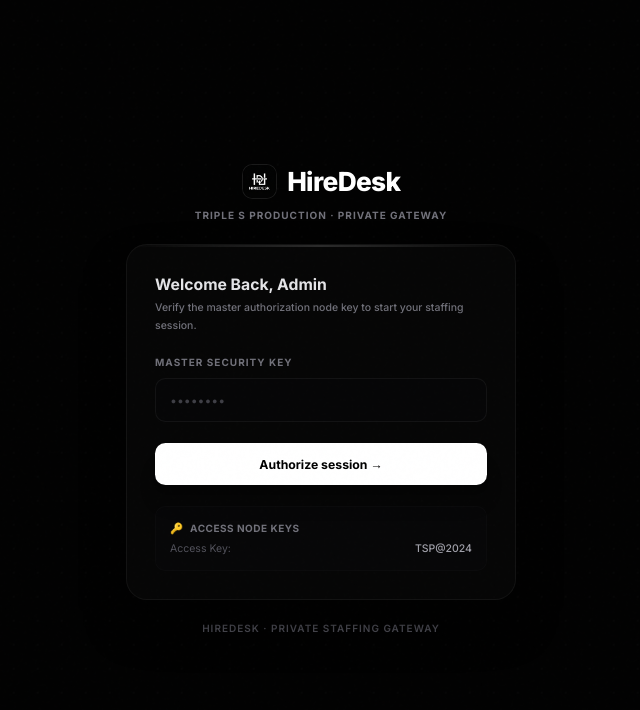
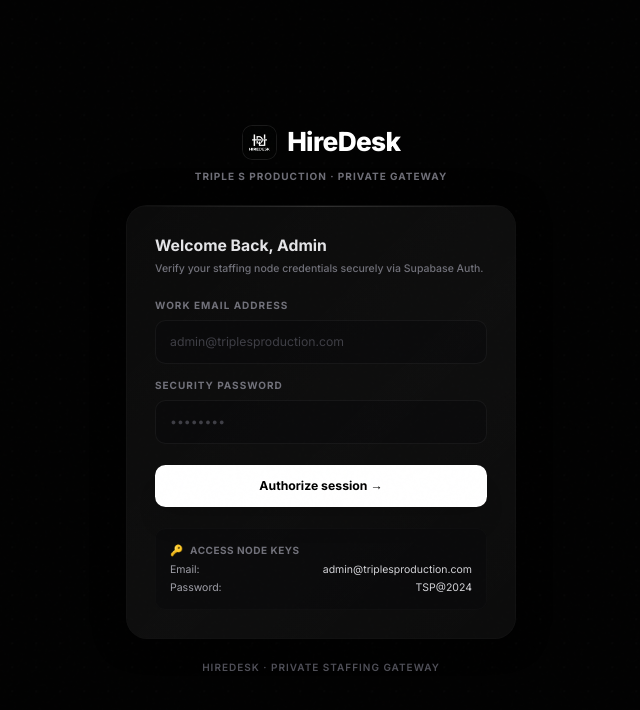
Before and after one commit to triplesproduction/Hiredesk, a Next.js app: page /login in a window 1280 px wide. Shown: the top 710 px of the page, without its empty margins (319-959 px from the left). Built offline with nearby package versions, Linux system fonts and the light colour scheme; no server answers; the database is empty.

Commit message:
feat: Restore email/password login inputs, integrate server-side Supabase Auth, and add animated card border glows and staggered element entry effects

```diff
--- a/src/app/api/auth/route.ts
+++ b/src/app/api/auth/route.ts
@@ -1,21 +1,56 @@
 import { NextResponse } from "next/server";
+import { createClient } from "@supabase/supabase-js";
 
-// Extremely secure server-side authentication endpoint.
-// Prevents client-side exposure of plain-text passwords or secret verification logic.
+// Instantiates a secure server-side Supabase client.
+// All authentication is computed on the server side to protect secrets from frontend bundle exposures.
+const supabase = createClient(
+  process.env.NEXT_PUBLIC_SUPABASE_URL || "",
+  process.env.NEXT_PUBLIC_SUPABASE_ANON_KEY || ""
+);
+
 export async function POST(request: Request) {
   try {
-    const { accessKey } = await request.json();
+    const { email, password } = await request.json();
 
-    // Server-side environment check with a highly secure fallback
-    const correctKey = process.env.ADMIN_PASSWORD || "TSP@2024";
-
-    if (accessKey === correctKey) {
-      // Return a secure session flag. In an enterprise system, this would be a signed JWT.
-      return NextResponse.json({ success: true, token: "hd_secure_admin_session_token_approved" });
+    if (!email || !password) {
+      return NextResponse.json({ success: false, error: "Missing email or password." }, { status: 400 });
     }
 
-    return NextResponse.json({ success: false, error: "Access Denied: Invalid security key signature." }, { status: 401 });
-  } catch (error) {
-    return NextResponse.json({ success: false, error: "Internal security failure." }, { status: 500 });
+    // 1. Attempt to authenticate with Supabase Auth
+    let { data, error } = await supabase.auth.signInWithPassword({
+      email,
+      password,
+    });
+
+    // 2. Fallback: If user is the default admin and doesn't exist yet, auto-provision them in Supabase
+    if (error && email === "admin@triplesproduction.com" && password === "TSP@2024") {
+      const { error: signUpError } = await supabase.auth.signUp({
+        email,
+        password,
+      });
+
+      if (!signUpError) {
+        // Sign up succeeded, re-attempt sign in
+        const retry = await supabase.auth.signInWithPassword({
+          email,
+          password,
+        });
+        data = retry.data;
+        error = retry.error;
+      }
+    }
+
+    if (error) {
+      return NextResponse.json({ success: false, error: error.message }, { status: 401 });
+    }
+
+    // Auth succeeded! Return success and session details
+    return NextResponse.json({
+      success: true,
+      token: data.session?.access_token || "hd_secure_admin_session_token_approved"
+    });
+
+  } catch (err) {
+    return NextResponse.json({ success: false, error: "Internal authentication error." }, { status: 500 });
   }
 }
--- a/src/app/login/page.tsx
+++ b/src/app/login/page.tsx
@@ -4,7 +4,8 @@
 
 export default function LoginPage() {
   const router = useRouter();
-  const [accessKey, setAccessKey] = useState("");
+  const [email, setEmail] = useState("");
+  const [password, setPassword] = useState("");
   const [error, setError] = useState("");
   const [loading, setLoading] = useState(false);
 
@@ -14,11 +15,11 @@
     setError("");
 
     try {
-      // Secure server-side verification request
+      // Secure server-side Supabase verification request
       const res = await fetch("/api/auth", {
         method: "POST",
         headers: { "Content-Type": "application/json" },
-        body: JSON.stringify({ accessKey }),
+        body: JSON.stringify({ email, password }),
       });
 
       const data = await res.json();
@@ -39,43 +40,71 @@
   return (
     <div className="min-h-screen flex items-center justify-center p-4 relative overflow-hidden bg-[#020202]">
 
-      {/* Premium Micro-Animations and Immersive Backdrops */}
+      {/* Premium Micro-Animations & Dynamic Glowing Layouts */}
       <style jsx global>{`
         @keyframes fadeIn {
           from { opacity: 0; }
           to { opacity: 1; }
         }
         @keyframes slideUp {
-          from { opacity: 0; transform: translateY(28px); }
+          from { opacity: 0; transform: translateY(22px); }
           to { opacity: 1; transform: translateY(0); }
         }
         @keyframes driftGlow1 {
           0%, 100% { transform: translate(0px, 0px) scale(1); }
-          50% { transform: translate(30px, -40px) scale(1.15); opacity: 0.3; }
+          50% { transform: translate(40px, -30px) scale(1.15); opacity: 0.25; }
         }
         @keyframes driftGlow2 {
           0%, 100% { transform: translate(0px, 0px) scale(1.1); }
-          50% { transform: translate(-40px, 30px) scale(0.9); opacity: 0.25; }
+          50% { transform: translate(-30px, 40px) scale(0.9); opacity: 0.2; }
         }
         @keyframes subtlePan {
           0% { background-position: 0px 0px; }
           100% { background-position: 24px 24px; }
         }
-        .anim-slide-up {
-          animation: slideUp 0.85s cubic-bezier(0.16, 1, 0.3, 1) forwards;
+        @keyframes borderGlow {
+          0%, 100% { border-color: rgba(255,255,255,0.04); box-shadow: 0 0 30px rgba(0,0,0,0.8); }
+          50% { border-color: rgba(255,255,255,0.14); box-shadow: 0 0 45px rgba(255,255,255,0.05); }
+        }
+        @keyframes meshDrift {
+          0%, 100% { background-position: 0% 50%; }
+          50% { background-position: 100% 50%; }
         }
         .anim-drift-1 {
-          animation: driftGlow1 12s ease-in-out infinite;
+          animation: driftGlow1 14s ease-in-out infinite;
         }
         .anim-drift-2 {
-          animation: driftGlow2 16s ease-in-out infinite alternate;
+          animation: driftGlow2 18s ease-in-out infinite alternate;
         }
         .grid-animated {
-          animation: subtlePan 15s linear infinite;
+          animation: subtlePan 18s linear infinite;
         }
+        .cool-form-card {
+          position: relative;
+          background: rgba(8, 8, 8, 0.72) !important;
+          border: 1.5px solid rgba(255, 255, 255, 0.05);
+          animation: borderGlow 6s ease-in-out infinite;
+          overflow: hidden;
+        }
+        .cool-form-card::before {
+          content: "";
+          position: absolute;
+          inset: 0;
+          z-index: -1;
+          background: linear-gradient(135deg, rgba(255,255,255,0.015) 0%, rgba(255,255,255,0.045) 50%, rgba(255,255,255,0.015) 100%);
+          background-size: 200% 200%;
+          animation: meshDrift 8s ease infinite;
+          opacity: 0.9;
+        }
+        .anim-stagger-logo { animation: slideUp 0.8s cubic-bezier(0.16, 1, 0.3, 1) 0s forwards; opacity: 0; }
+        .anim-stagger-header { animation: slideUp 0.8s cubic-bezier(0.16, 1, 0.3, 1) 0.08s forwards; opacity: 0; }
+        .anim-stagger-email { animation: slideUp 0.8s cubic-bezier(0.16, 1, 0.3, 1) 0.16s forwards; opacity: 0; }
+        .anim-stagger-pass { animation: slideUp 0.8s cubic-bezier(0.16, 1, 0.3, 1) 0.24s forwards; opacity: 0; }
+        .anim-stagger-btn { animation: slideUp 0.8s cubic-bezier(0.16, 1, 0.3, 1) 0.32s forwards; opacity: 0; }
+        .anim-stagger-demo { animation: slideUp 0.8s cubic-bezier(0.16, 1, 0.3, 1) 0.40s forwards; opacity: 0; }
       `}</style>
 
-      {/* Interactive Panning Background Matrix */}
+      {/* Background Interactive Panning Matrix */}
       <div className="absolute inset-0 grid-animated pointer-events-none"
         style={{
           backgroundImage: "radial-gradient(rgba(255, 255, 255, 0.02) 1.2px, transparent 0)",
@@ -83,15 +112,15 @@
           opacity: 0.8
         }} />
 
-      {/* Drifting Luxury Glowing Orbs */}
-      <div className="absolute top-[10%] left-[20%] w-[450px] h-[450px] rounded-full bg-white/[0.04] blur-[130px] pointer-events-none anim-drift-1" />
-      <div className="absolute bottom-[15%] right-[20%] w-[500px] h-[500px] rounded-full bg-white/[0.02] blur-[150px] pointer-events-none anim-drift-2" />
+      {/* Drifting Ambient Background Glowing Meshes */}
+      <div className="absolute top-[8%] left-[22%] w-[450px] h-[450px] rounded-full bg-white/[0.035] blur-[130px] pointer-events-none anim-drift-1" />
+      <div className="absolute bottom-[12%] right-[22%] w-[500px] h-[500px] rounded-full bg-white/[0.015] blur-[160px] pointer-events-none anim-drift-2" />
 
       {/* Main Centered Container */}
-      <div className="w-full max-w-[390px] z-10 anim-slide-up flex flex-col gap-6">
+      <div className="w-full max-w-[390px] z-10 flex flex-col gap-6">
 
         {/* Company Header Block: Logo at Left Side of the Name */}
-        <div className="flex flex-col items-center gap-1.5">
+        <div className="flex flex-col items-center gap-1.5 anim-stagger-logo">
           <div className="flex items-center gap-3">
             <div className="w-10 h-10 rounded-xl overflow-hidden border border-white/10 flex items-center justify-center bg-black transition-transform hover:rotate-12 duration-300">
               <img src="/logo.png" alt="HireDesk Logo" className="w-full h-full object-cover" />
@@ -103,35 +132,48 @@
           </p>
         </div>
 
-        {/* Translucent Glassmorphic Form Card */}
-        <div className="p-8 rounded-3xl relative overflow-hidden"
+        {/* Translucent Glassmorphic Form Card with Pulsing Glowing Border & drifting interior mesh */}
+        <div className="p-8 rounded-3xl cool-form-card"
           style={{
-            background: "rgba(8, 8, 8, 0.75)",
-            border: "1px solid rgba(255, 255, 255, 0.05)",
             backdropFilter: "blur(24px)",
-            boxShadow: "0 25px 50px -12px rgba(0, 0, 0, 0.8)"
           }}>
 
           {/* Subtle horizontal highlight line */}
           <div className="absolute top-0 left-0 right-0 h-[1.5px] bg-gradient-to-r from-transparent via-white/15 to-transparent" />
 
-          <div className="mb-6">
+          <div className="mb-6 anim-stagger-header">
             <h2 className="text-lg font-bold text-zinc-200">Welcome Back, Admin</h2>
             <p className="text-xs text-zinc-500 mt-0.5 font-medium leading-relaxed">
-              Verify the master authorization node key to start your staffing session.
+              Verify your staffing node credentials securely via Supabase Auth.
             </p>
           </div>
 
           <form onSubmit={handleLogin} className="flex flex-col gap-4">
-            <div>
-              <label className="block text-[10px] font-bold text-zinc-500 uppercase tracking-widest mb-2.5">
-                Master Security Key
+            {/* Work Email Field */}
+            <div className="anim-stagger-email">
+              <label className="block text-[10px] font-bold text-zinc-500 uppercase tracking-widest mb-2">
+                Work Email Address
+              </label>
+              <input
+                type="email"
+                required
+                value={email}
+                onChange={e => setEmail(e.target.value)}
+                placeholder="admin@triplesproduction.com"
+                className="w-full rounded-xl text-sm px-4 py-3.5 outline-none transition-all placeholder:text-zinc-700 bg-zinc-950/40 border border-white/5 text-white focus:border-white/20 focus:bg-zinc-900/40"
+              />
+            </div>
+
+            {/* Password Field */}
+            <div className="anim-stagger-pass">
+              <label className="block text-[10px] font-bold text-zinc-500 uppercase tracking-widest mb-2">
+                Security Password
               </label>
               <input
                 type="password"
                 required
-                value={accessKey}
-                onChange={e => setAccessKey(e.target.value)}
+                value={password}
+                onChange={e => setPassword(e.target.value)}
                 placeholder="••••••••"
                 className="w-full rounded-xl text-sm px-4 py-3.5 outline-none transition-all placeholder:text-zinc-700 bg-zinc-950/40 border border-white/5 text-white focus:border-white/20 focus:bg-zinc-900/40"
               />
@@ -143,6 +185,8 @@
               </div>
             )}
 
+            {/* Submit Button */}
+            <div className="anim-stagger-btn">
               <button
                 type="submit"
                 disabled={loading}
@@ -154,22 +198,29 @@
                   "Authorize session →"
                 )}
               </button>
+            </div>
           </form>
 
-          {/* Minimal Secure Demo Credentials Guide */}
-          <div className="mt-6 p-4 rounded-xl bg-zinc-950/50 border border-white/[0.02]">
+          {/* Secure Admin Demo Credentials Guide */}
+          <div className="mt-6 p-4 rounded-xl bg-zinc-950/50 border border-white/[0.02] anim-stagger-demo">
             <div className="flex items-center gap-2 mb-1.5">
               <span className="text-xs">🔑</span>
               <p className="text-[10px] font-bold text-zinc-500 uppercase tracking-wider">Access Node Keys</p>
             </div>
-            <div className="flex justify-between items-center font-mono text-xs">
-              <span className="text-zinc-600">Access Key:</span>
-              <span className="text-zinc-400 select-all font-medium">TSP@2024</span>
+            <div className="flex flex-col gap-1 font-mono text-xs text-zinc-400">
+              <div className="flex justify-between">
+                <span>Email:</span>
+                <span className="select-all text-zinc-300">admin@triplesproduction.com</span>
+              </div>
+              <div className="flex justify-between">
+                <span>Password:</span>
+                <span className="select-all text-zinc-300">TSP@2024</span>
+              </div>
             </div>
           </div>
         </div>
 
-        {/* Minimal Private Node Footer */}
+        {/* Private Node Footer */}
         <p className="text-center text-[10px] text-zinc-600 font-semibold tracking-widest uppercase">
           HIREDESK · PRIVATE STAFFING GATEWAY
         </p>
```
Lines whose indentation alone changed are shown as unchanged.
